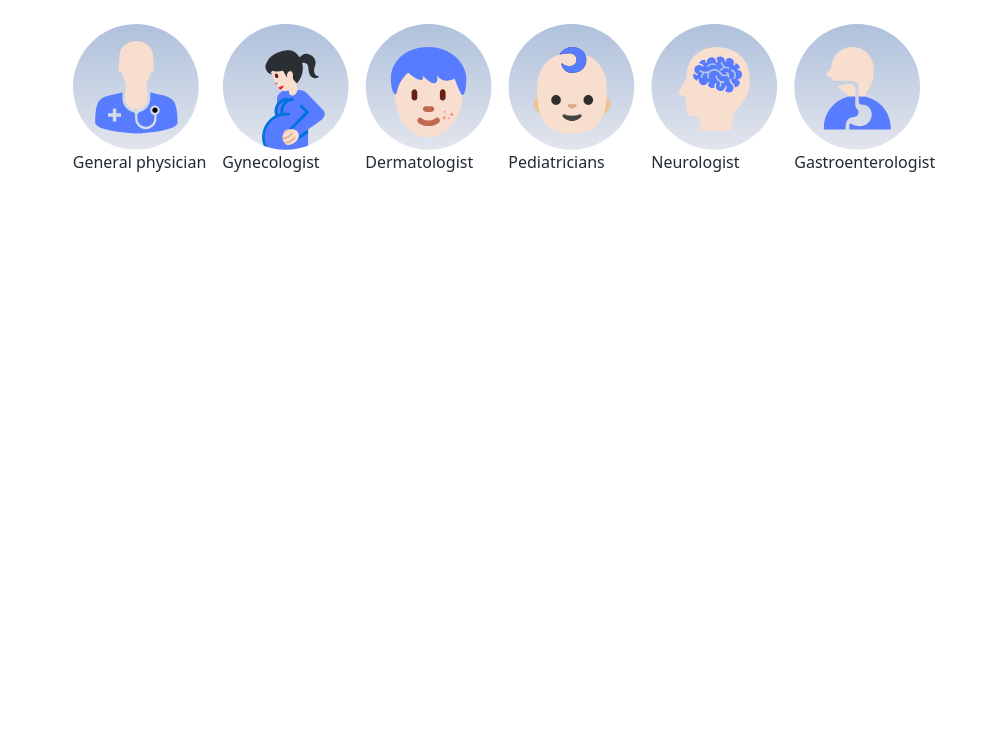
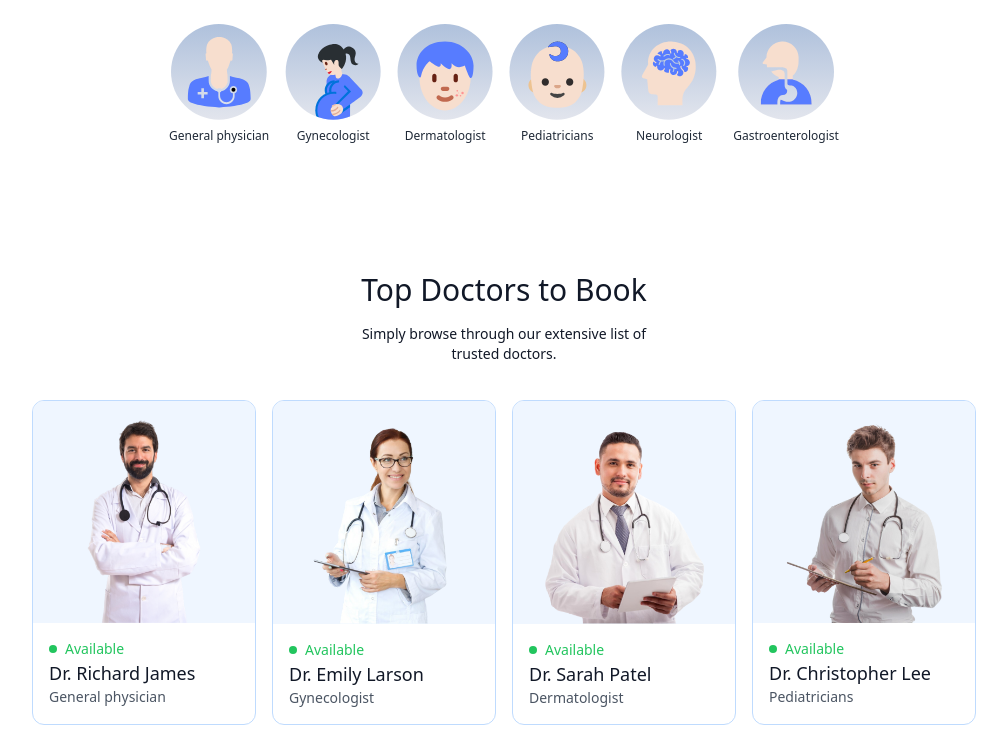
Before and after one commit to Sanket01-debug/Prescripto, a React app in the folder frontend/: page / in a window 1280 px wide. Shown: the part 860-1607 px from the top of the page, without its empty margins (136-1143 px from the left). Before the commit the page ends 1098 px from the top, so only its background shows below. Built offline with nearby package versions, Linux system fonts and the light colour scheme; the HTML template or start-up script is replaced by a standard one.

Commit message:
Fixed TopDoctors grid layout and separated Tailwind config

```diff
--- a/frontend/src/components/SpecialityMenu.jsx
+++ b/frontend/src/components/SpecialityMenu.jsx
@@ -9,8 +9,8 @@
       <p className='sm:w-1/3 text-center text-sm'>Simply browse through our extensive list of trusted doctors, schedule your appointment hassle-free.</p>
       <div className='flex sm:justify-center gap-4 pt-5 w-full overflow-scroll'>
         {specialityData.map((item, index)=>(
-            <Link key={index} to={'/doctors/${item.speciality}'}>
-                <img src={item.image} alt="" />
+            <Link onClick={()=>scrollTo(0,0)} className='flex flex-col items-center text-xs cursor-pointer flex-shrink-0 hover:translate-y-[-10px] transition-all duration-500'key={index} to={`/doctors/${item.speciality}`}>
+                <img className='w-16 sm:w-24 mb-2'src={item.image} alt="" />
                 <p>{item.speciality}</p>
             </Link>
         ))}
--- /dev/null
+++ b/frontend/src/components/TopDoctors.jsx
@@ -0,0 +1,28 @@
+import React from 'react'
+import { doctors } from '../assets/assets'
+
+const TopDoctors = () => {
+  return (
+    <div className='flex flex-col items-center gap-4 my-16 text-gray-900 md:mx-10'>
+      <h1 className='text-3xl font-medium'>Top Doctors to Book</h1>
+      <p className='sm:w-1/3 text-center text-sm'>Simply browse through our extensive list of trusted doctors.</p>
+      <div className='w-full grid grid-cols-auto gap-4 pt-5 gap-y-6 px-3 sm:px-0'>
+        {doctors.slice(0,10).map((item, index)=>(
+            <div className='border border-blue-200 rounded-xl overflow-hidden cursor-pointer hover:translate-y-[-10px] transition-all duration-500' key={index}>
+                <img className='bg-blue-50'src={item.image} alt="" />
+                <div className='p-4'>
+                    <div className='flex items-center gap-2 text-sm text-center text-green-500'>
+                        <p className='w-2 h-2 bg-green-500 rounded-full'></p><p>Available</p>
+                    </div>
+                    <p className='text-gray-900 text-lg font-medium'>{item.name}</p>
+                    <p className='text-gray-600 text-sm'>{item.speciality}</p>
+                </div>
+            </div>
+        ))}
+      </div>
+      <button className='bg-blue-50 text-gray-600 px-12 py-3 rounded-full mt-10'>more</button>
+    </div>
+  )
+}
+
+export default TopDoctors
--- a/frontend/src/pages/Home.jsx
+++ b/frontend/src/pages/Home.jsx
@@ -1,12 +1,14 @@
 import React from "react";
 import Header from "../components/Header";
 import SpecialityMenu from "../components/SpecialityMenu";
+import TopDoctors from "../components/TopDoctors";
 
 const Home = () => {
   return (
     <div>
       <Header />
       <SpecialityMenu />
+      <TopDoctors />
     </div>
   );
 };
--- a/frontend/tailwind.config.js
+++ b/frontend/tailwind.config.js
@@ -8,7 +8,10 @@
      extend: {
       colors:{
         'primary':"#5f6FFF"
-      }
+      },
+      gridTemplateColumns:{
+        'auto':'repeat(auto-fill, minmax(200px, 1fr))'
+      },
      },
    },
    plugins: [],
```
